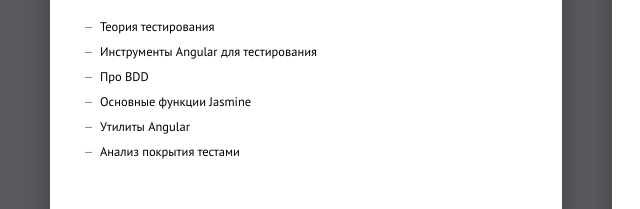
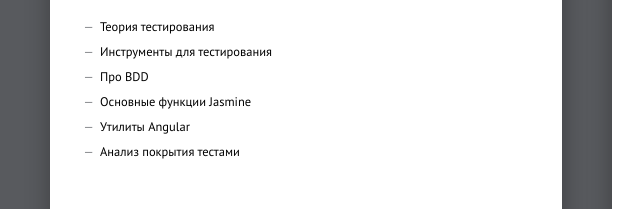
Before and after one commit to iegorov/testing-in-angular, a website: page index.html in a window 1280 px wide. Shown: the part 214-423 px from the top of the page, 0-640 px from the left. Drawn offline with Linux system fonts and the light colour scheme.

Commit message:
Поправить слайды

```diff
--- a/index.html
+++ b/index.html
@@ -21,7 +21,7 @@
   <h2>План:</h2>
   <ul>
     <li>Теория тестирования</li>
-    <li class="next">Инструменты Angular для тестирования</li>
+    <li class="next">Инструменты для тестирования</li>
     <li class="next">Про BDD</li>
     <li class="next">Основные функции Jasmine</li>
     <li class="next">Утилиты Angular</li>
```
